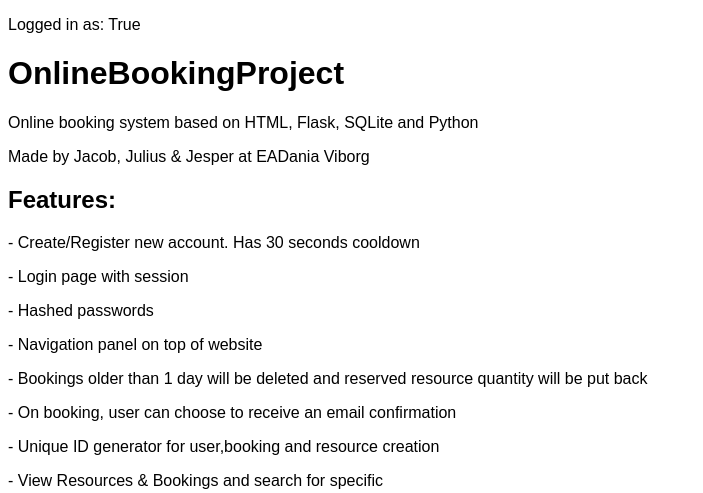
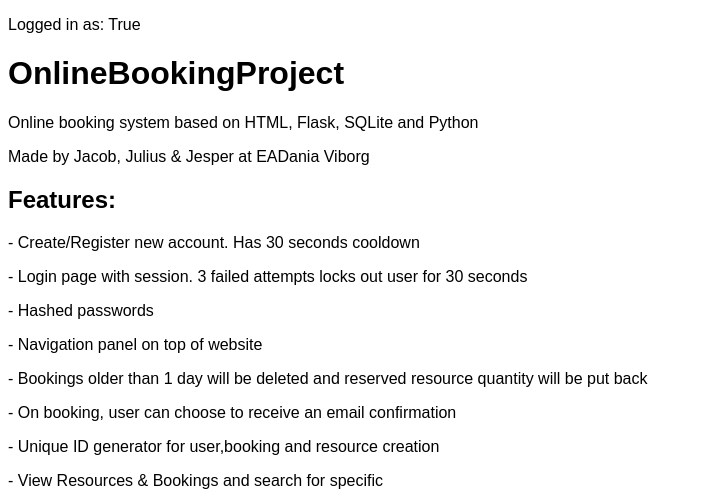
Before and after one commit to Jesp9025/OnlineBookingProject, a Flask app: page /about in a window 1280 px wide. Shown: the part 54-547 px from the top of the page, without its empty margins (0-703 px from the left). Run offline with Flask 2, Linux system fonts and the light colour scheme; a user stored in the database is signed in; some web fonts are replaced.

Commit message:
Update about.html

```diff
--- a/templates/about.html
+++ b/templates/about.html
@@ -72,7 +72,7 @@
 
 <h2>Features:</h2>
 <p>- Create/Register new account. Has 30 seconds cooldown</p>
-<p>- Login page with session</p>
+<p>- Login page with session. 3 failed attempts locks out user for 30 seconds</p>
 <p>- Hashed passwords</p>
 <p>- Navigation panel on top of website</p>
 <p>- Bookings older than 1 day will be deleted and reserved resource quantity will be put back</p>
```
